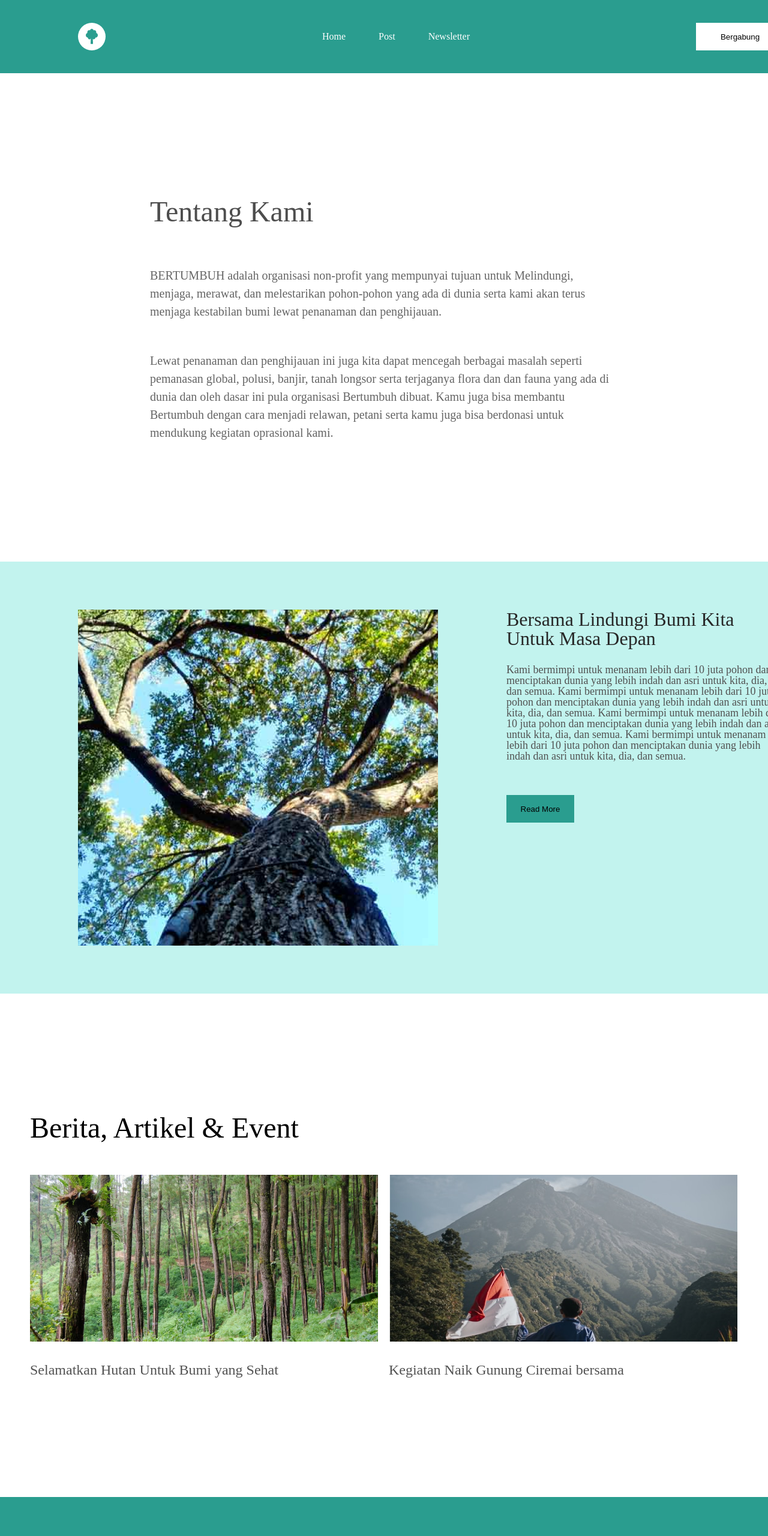
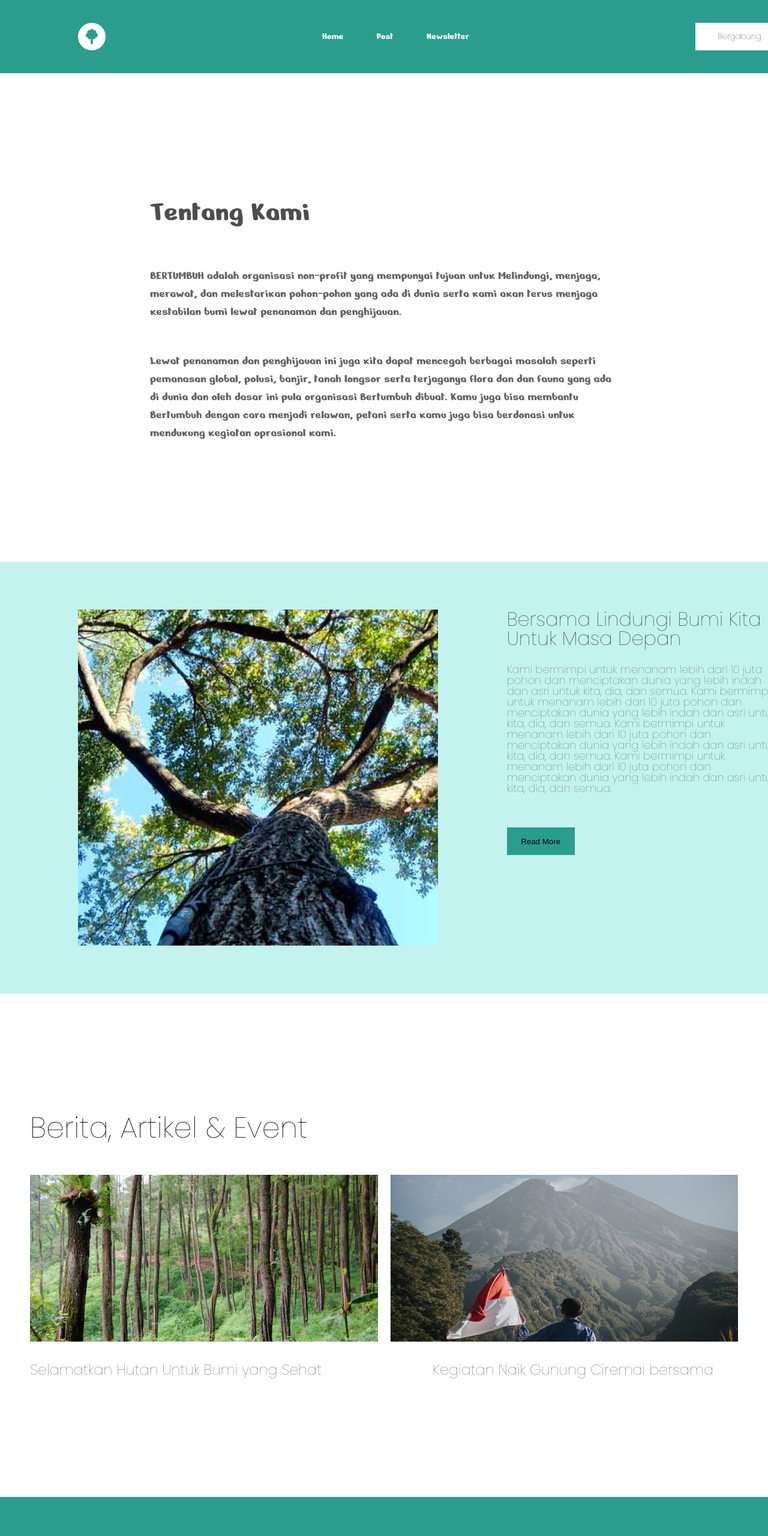
Before and after one commit to GioBeraia/davaleba5, a plain HTML site: page index.html in a window 1280 px wide. Shown: the top 2560 px of the page at 60% size. Drawn offline with Linux system fonts and the light colour scheme.

Commit message:
add fonts

```diff
--- a/css/style.css
+++ b/css/style.css
@@ -17,10 +17,12 @@ header {
     display: inline-block;
     vertical-align: middle;
     margin-left: 357px;
+    font-family: 'Nerko One', cursive;
 }
 
 .headerli {
     display: inline-block;
+
 }
 
 .middleli {
@@ -35,8 +37,11 @@ header {
     border: none;
     vertical-align: middle;
     color: #2A9D8F;
+    font-family: 'Poppins', sans-serif;
+
 
 }
+
 
 /* section 1  */
 
@@ -45,6 +50,7 @@ header {
     margin-inline: auto;
     /* background-color: aqua; */
     margin-top: 200px;
+    font-family: 'Nerko One', cursive;
 }
 
 .section1header {
@@ -75,6 +81,7 @@ header {
     margin-top: 200px;
     padding: 80px 130px 80px 130px;
     margin-inline: auto;
+    font-family: 'Poppins', sans-serif;
 }
 
 .section2div {
@@ -121,6 +128,7 @@ header {
     margin-inline: auto;
     /* background-color: coral; */
     margin-top: 200px;
+    font-family: 'Poppins', sans-serif;
 }
 
 .section3header {
@@ -163,6 +171,7 @@ footer {
     margin-inline: auto;
     padding: 90px 130px 148px 130px;
     margin-top: 200px;
+    font-family: 'Poppins', sans-serif;
 
 }
 .footerlogo{
@@ -201,3 +210,10 @@ footer {
     color: #FFFFFF;
     vertical-align: top;
 }
+
+
+
+
+font-family: 'Poppins', sans-serif;
+
+font-family: 'Nerko One', cursive;
--- a/index.html
+++ b/index.html
@@ -8,6 +8,13 @@
     0">
     <link rel="stylesheet" href="css/reset.css">
     <link rel="stylesheet" href="css/style.css">
+    <link rel="preconnect" href="https://fonts.googleapis.com">
+    <link rel="preconnect" href="https://fonts.gstatic.com" crossorigin>
+    <link href="https://fonts.googleapis.com/css2?family=Poppins:wght@100&display=swap" rel="stylesheet">
+    <link rel="preconnect" href="https://fonts.googleapis.com">
+    <link rel="preconnect" href="https://fonts.gstatic.com" crossorigin>
+    <link href="https://fonts.googleapis.com/css2?family=Nerko+One&family=Poppins:wght@100&display=swap"
+        rel="stylesheet">
     <title>Document</title>
 </head>
 
@@ -24,7 +31,7 @@
             </ul>
 
         </nav>
-        <button class="button1"><a href="index.html">Bergabung</a></button>
+        <button class="button1"><a href="index.html"> Bergabung</a></button>
     </header>
 
     <!-- section 1  -->
```
Lines whose indentation alone changed are shown as unchanged.
